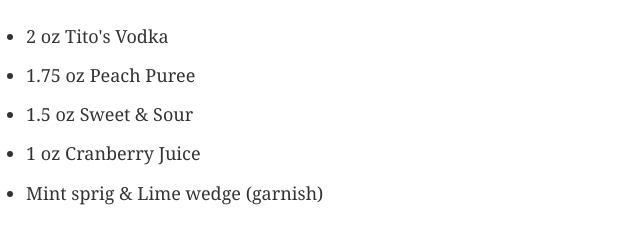
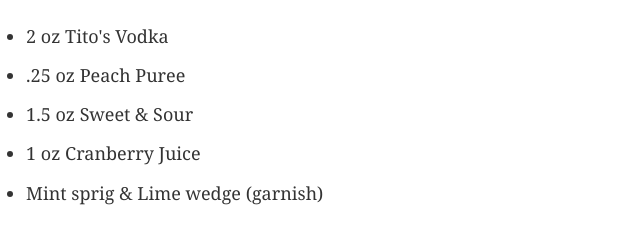
Before and after one commit to Dissolutio/lantana-cocktails, a Gatsby site: page /seasonal-cocktails/peachy-keen in a window 1280 px wide. Shown: the part 558-787 px from the top of the page, 0-640 px from the left. Built offline with nearby package versions, Linux system fonts and the light colour scheme; Gatsby itself is replaced by a stand-in of ours; some packages are replaced by stand-ins of ours.

Commit message:
Fix quantity in cocktail recipe

```diff
--- a/src/pages/seasonal-cocktails/peachy-keen.js
+++ b/src/pages/seasonal-cocktails/peachy-keen.js
@@ -20,7 +20,7 @@
     <ul>
       <h3>Ingredients</h3>
       <li>2 oz Tito's Vodka</li>
-      <li>1.75 oz Peach Puree</li>
+      <li>.25 oz Peach Puree</li>
       <li>1.5 oz Sweet & Sour</li>
       <li>1 oz Cranberry Juice</li>
       <li>Mint sprig & Lime wedge (garnish)</li>
```
